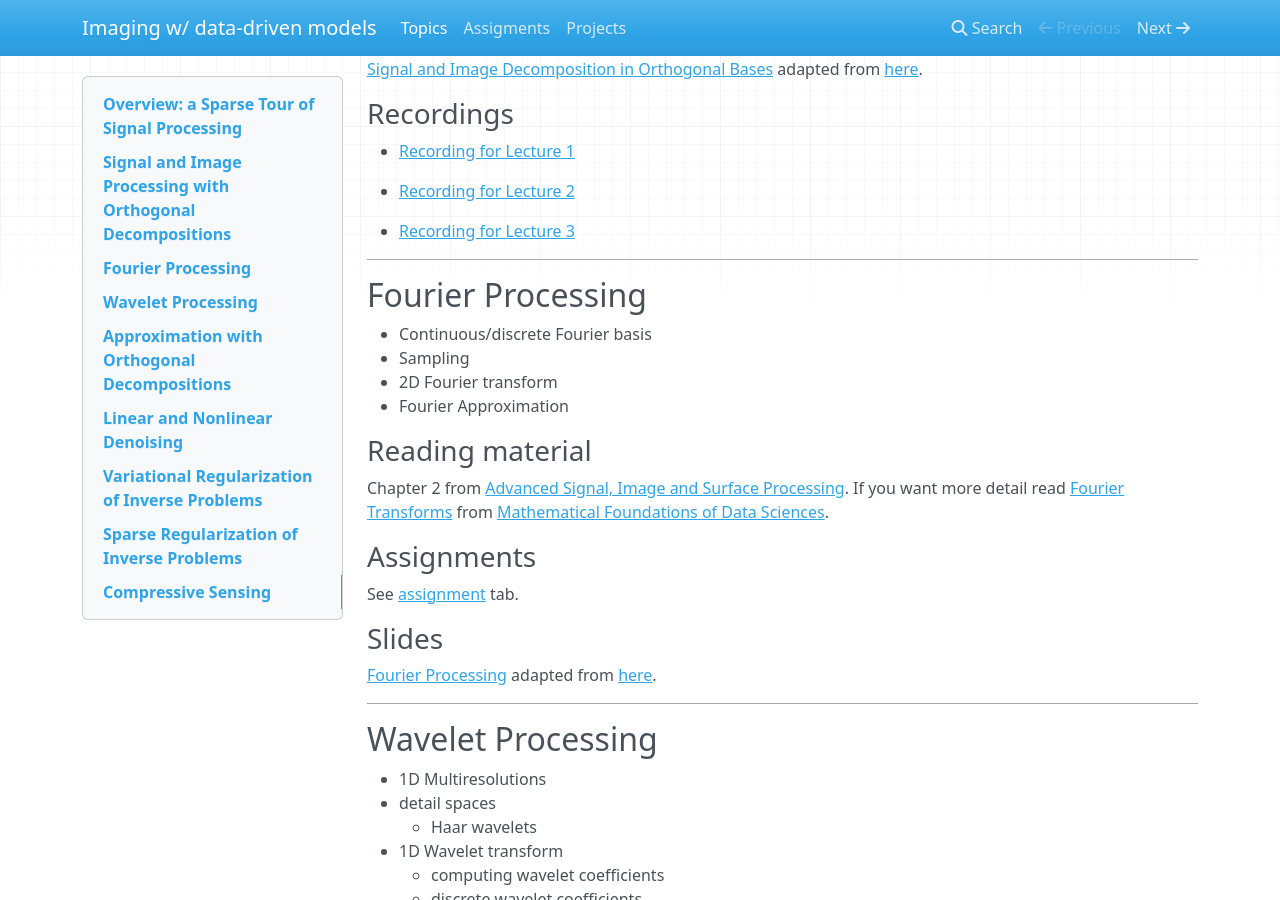
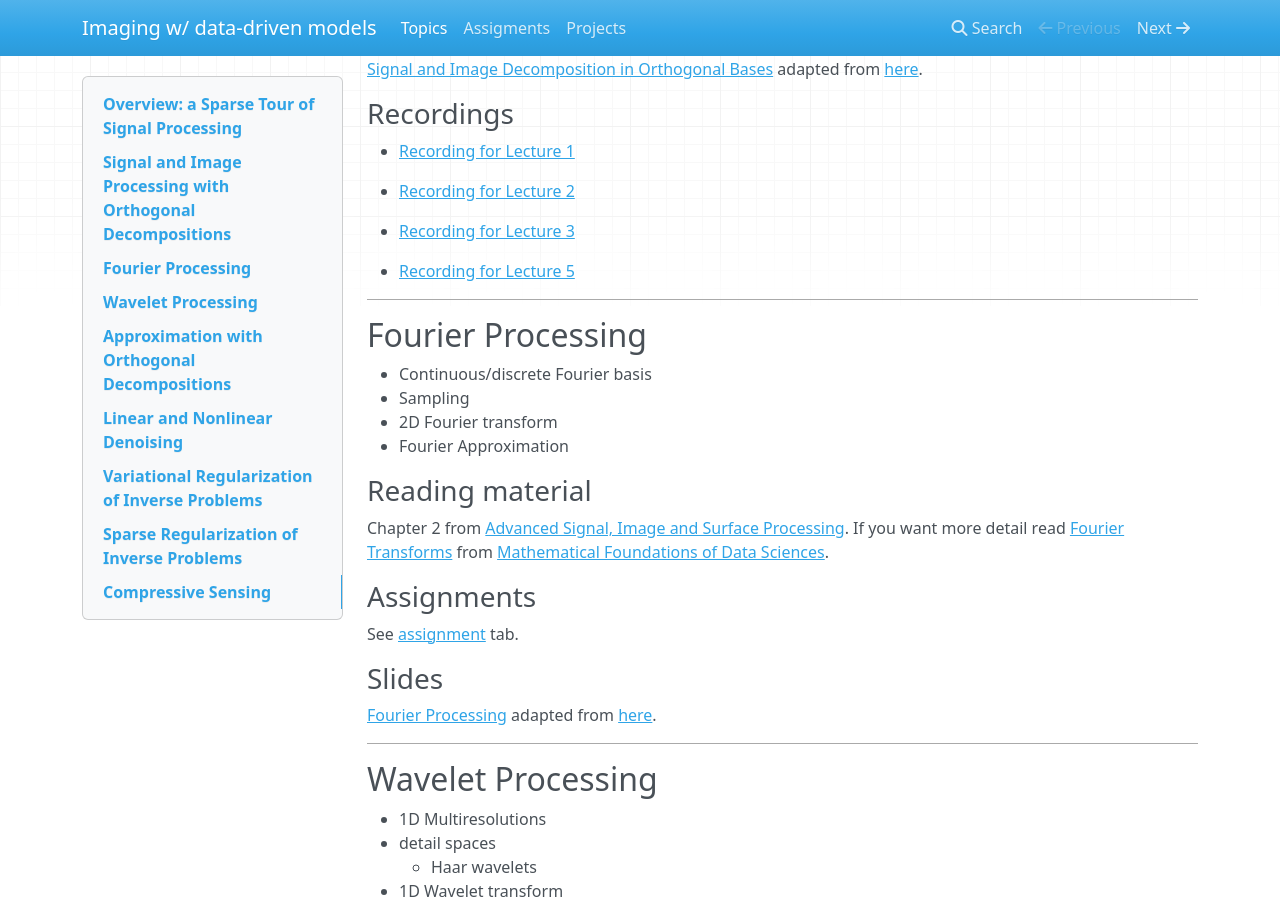
Before and after one commit to flexie/CSE-8803, an MkDocs documentation site: the page built from docs/outline.md, in a window 1280 px wide and 900 px high, scrolled down 674 px. Built offline with MkDocs 1.6.1, drawn with Linux system fonts in a browser that asks for light colours; nearby versions of some CDN libraries; old or Windows-style settings are respelled for this version of MkDocs.

Commit message:
Addred recording lecture 5

```diff
--- a/docs/outline.md
+++ b/docs/outline.md
@@ -39,6 +39,7 @@
 
 - [Recording for Lecture 3](https://gtvault.sharepoint.com/:v:/r/sites/Imagingwdata-drivenmodelsCSE8803/Shared%20Documents/General/Recordings/Meeting%20in%20_General_-20220118_135748-Meeting%20Recording.mp4?csf=1&web=1&e=UydDQV)
 
+- [Recording for Lecture 5](https://gtvault.sharepoint.com/:v:/r/sites/Imagingwdata-drivenmodelsCSE8803/Shared%20Documents/General/Recordings/Meeting%20in%20_General_-20220125_135818-Meeting%20Recording.mp4?csf=1&web=1&e=Ce6ANU)
 
 ***
 
```
